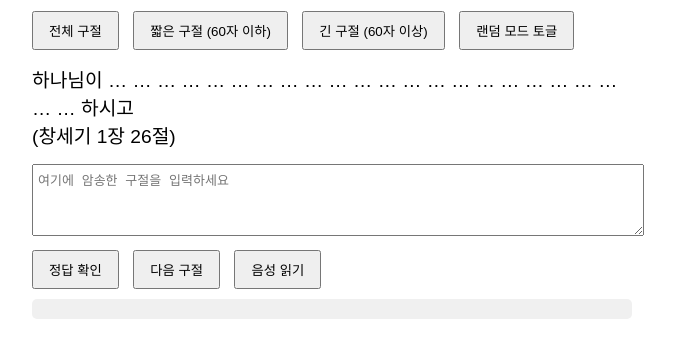
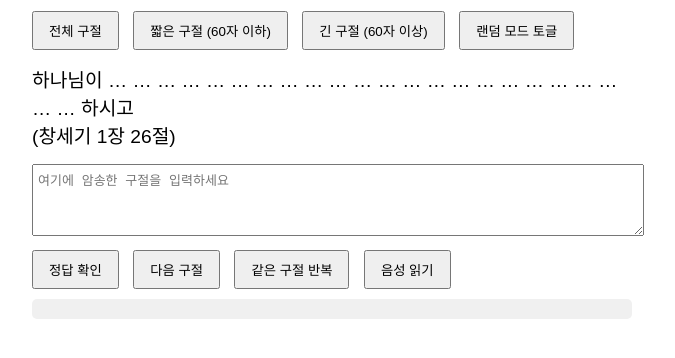
Before and after one commit to gomchan1004/biblepro, a plain HTML site: page index.html in a window 1280 px wide. Shown: the part 96-454 px from the top of the page, without its empty margins (308-983 px from the left). Drawn offline with Linux system fonts and the light colour scheme.

Commit message:
Update index.html

```diff
--- a/index.html
+++ b/index.html
@@ -35,6 +35,7 @@
 <div>
   <button onclick="checkAnswer()">정답 확인</button>
   <button onclick="nextVerse()">다음 구절</button>
+  <button onclick="repeatVerse()">같은 구절 반복</button>
   <button onclick="readVerse()">음성 읽기</button>
 </div>
 
@@ -141,6 +142,14 @@ function nextVerse(){
   verseDiv.innerText = showPartialVerse(currentVerse.text) + "\n(" + currentVerse.reference + ")";
 }
 
+// ======== 반복 연습 기능 ========
+function repeatVerse(){
+  userInput.value="";
+  resultDiv.innerHTML="";
+  correctVerseDiv.innerHTML="";
+  verseDiv.innerText = showPartialVerse(currentVerse.text) + "\n(" + currentVerse.reference + ")";
+}
+
 // ======== 구절 일부만 보여주기 ========
 function showPartialVerse(text){
   const words = text.trim().split(/\s+/);
```
